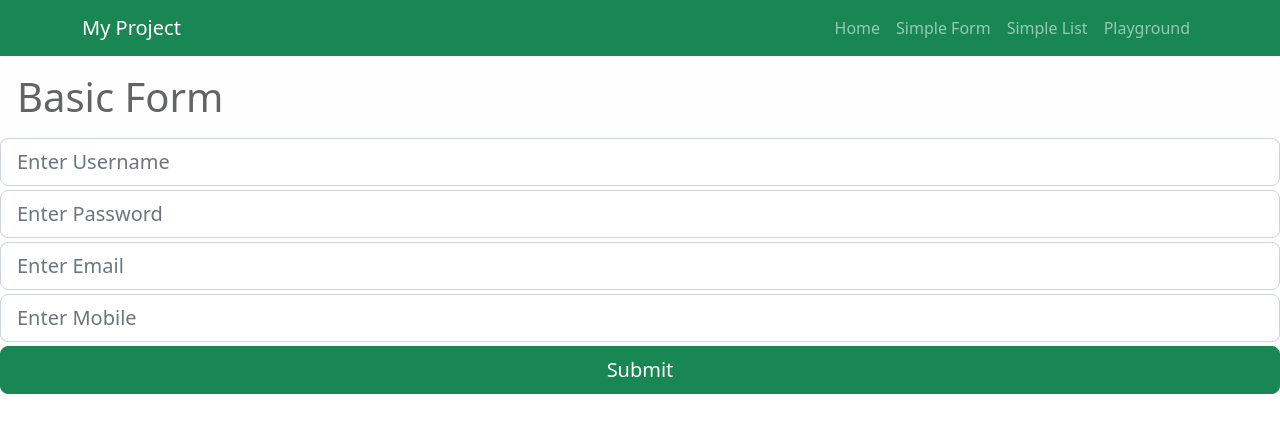
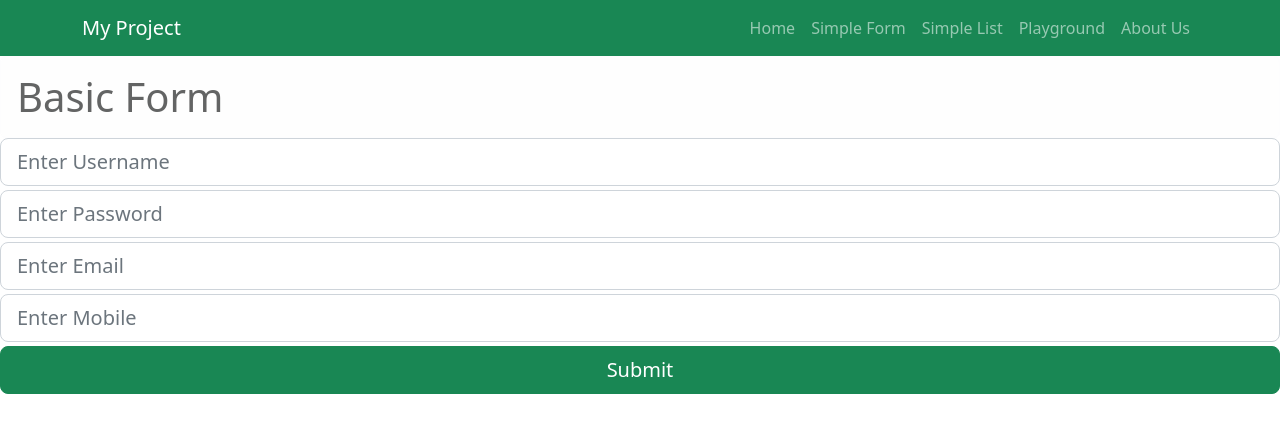
Before and after one commit to dac-22-mumbai/my-react-project, a React (Create React App) app: page /simpleform in a window 1280 px wide. Shown: the top 432 px of the page. Built offline with nearby package versions, Linux system fonts and the light colour scheme.

Commit message:
how to add new page.

```diff
--- a/src/App.js
+++ b/src/App.js
@@ -1,4 +1,5 @@
 import { Route, Routes } from "react-router-dom";
+import AboutUs from "./components/AboutUs";
 import AppNavLinks from "./components/AppNavLinks";
 import Home from "./components/Home";
 import PageNotFound from "./components/PageNotFound";
@@ -16,6 +17,9 @@ function App() {
         <Route path="simpleform" element={<SimpleForm />} />
         <Route path="simplelist" element={<SimpleList />} />
         <Route path="playground" element={<Playground />} />
+
+        <Route path="aboutus" element={<AboutUs />} />
+
         <Route path="*" element={<PageNotFound />} />
       </Routes>
     </>
--- /dev/null
+++ b/src/components/AboutUs.js
@@ -0,0 +1,15 @@
+function AboutUs() {
+  return (
+    <div>
+      <h1>About Us</h1>
+      <div>
+        Lorem ipsum, dolor sit amet consectetur adipisicing elit. Nostrum
+        molestias tempore, beatae, commodi incidunt repellendus est officia
+        aliquid dolorem, necessitatibus quasi laudantium? Ipsam quaerat delectus
+        consectetur quae aliquam voluptatibus magnam.
+      </div>
+    </div>
+  );
+}
+
+export default AboutUs;
--- a/src/components/AppNavLinks.js
+++ b/src/components/AppNavLinks.js
@@ -24,6 +24,9 @@ function AppNavLinks() {
               <Nav.Link as={Link} to="/playground">
                 Playground
               </Nav.Link>
+              <Nav.Link as={Link} to="/aboutus">
+                About Us
+              </Nav.Link>
             </Nav>
           </Navbar.Collapse>
         </Container>
```
